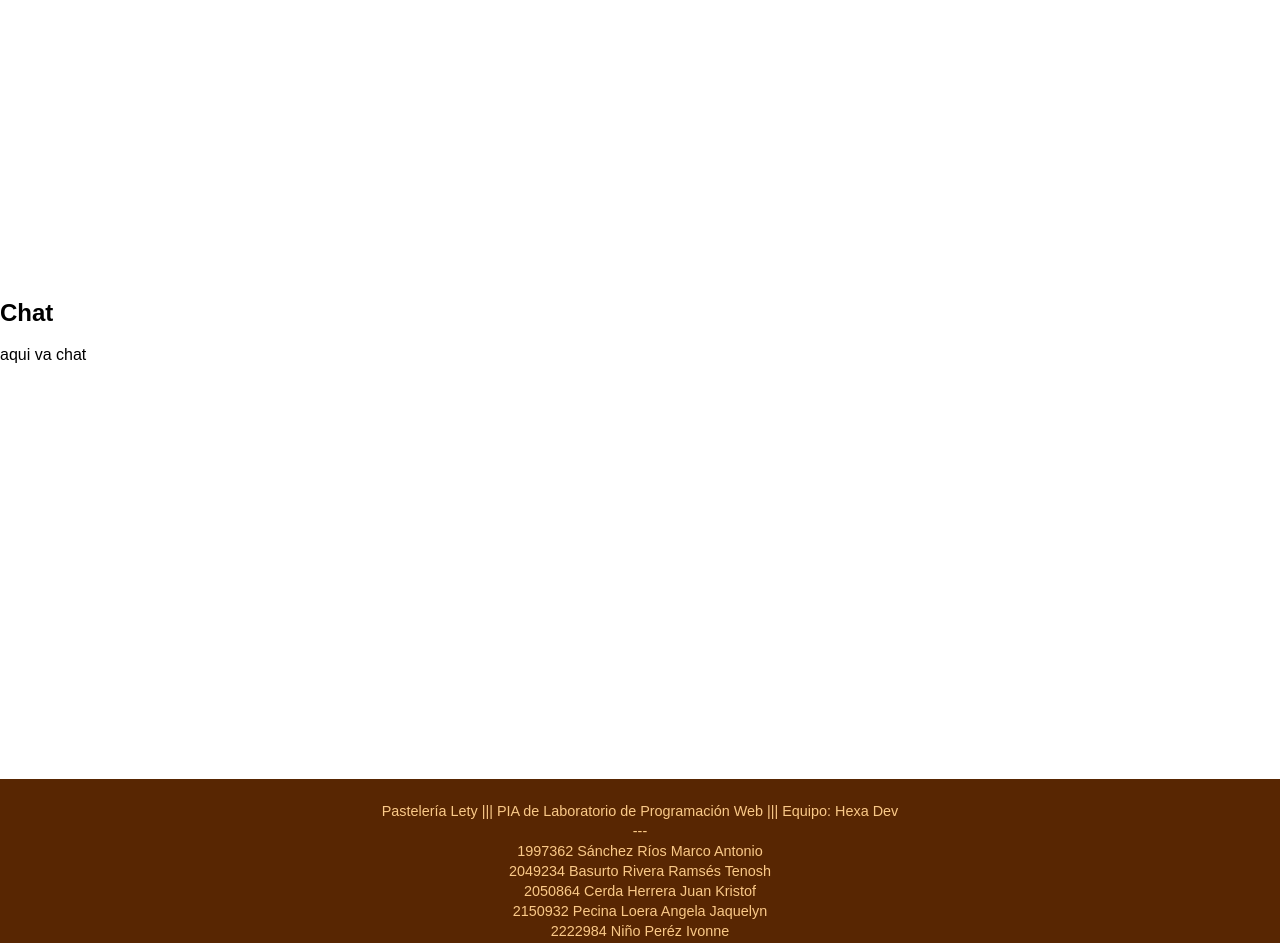
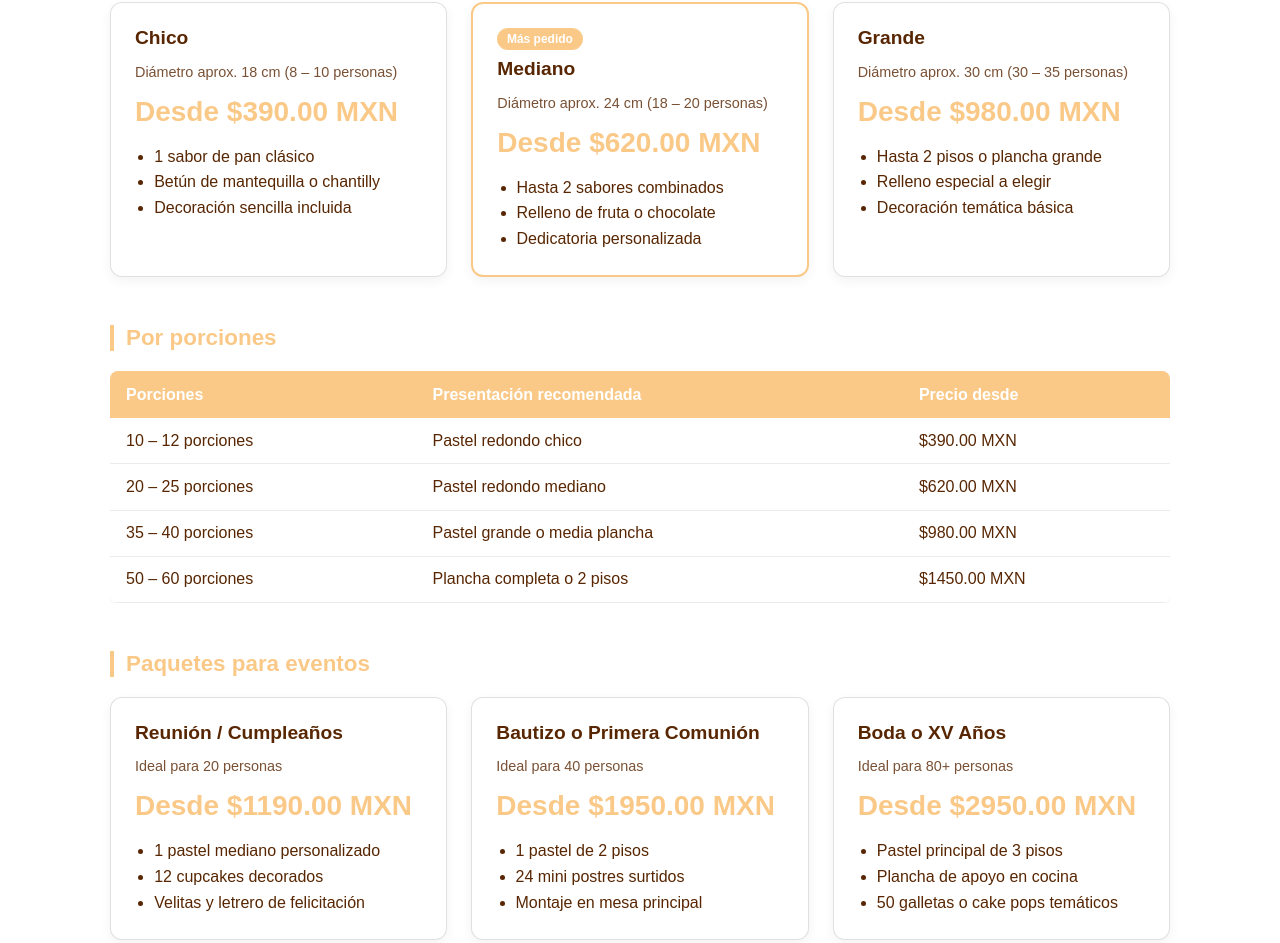
Before and after one commit to ramses-tbr/PIA-LBPWEB-PasteleriaLety, an Angular app: page / in a window 1280 px wide. Shown: the part 1775-2718 px from the top of the page. Built offline with nearby package versions, Linux system fonts and the light colour scheme.

Commit message:
Agrega seccion de precios

```diff
--- a/angular.json
+++ b/angular.json
@@ -2,7 +2,8 @@
   "$schema": "./node_modules/@angular/cli/lib/config/schema.json",
   "version": 1,
   "cli": {
-    "packageManager": "npm"
+    "packageManager": "npm",
+    "analytics": false
   },
   "newProjectRoot": "projects",
   "projects": {
--- a/src/app/pages/precios/precios.css
+++ b/src/app/pages/precios/precios.css
@@ -0,0 +1,112 @@
+.precios-seccion {
+  max-width: 1100px;
+  margin: 0 auto;
+  padding: 2.5rem 1.25rem;
+  color: var(--color-texto, #2e2e2e);
+}
+
+.precios-encabezado {
+  text-align: center;
+  margin-bottom: 2.5rem;
+}
+
+.precios-encabezado h2 {
+  font-size: 2rem;
+  color: var(--color-principal, #b5486e);
+  margin-bottom: 0.5rem;
+}
+
+.bloque-precios {
+  margin-bottom: 3rem;
+}
+
+.bloque-precios h3 {
+  font-size: 1.4rem;
+  color: var(--color-principal, #b5486e);
+  margin-bottom: 1.25rem;
+  border-left: 4px solid var(--color-principal, #b5486e);
+  padding-left: 0.75rem;
+}
+
+/* Tarjetas responsivas */
+.tarjetas-grid {
+  display: grid;
+  grid-template-columns: repeat(auto-fit, minmax(240px, 1fr));
+  gap: 1.5rem;
+}
+
+.tarjeta {
+  position: relative;
+  border: 1px solid rgba(0, 0, 0, 0.12);
+  border-radius: 12px;
+  padding: 1.5rem;
+  background-color: #ffffff;
+  color: var(--color-texto, #2e2e2e);
+  box-shadow: 0 4px 12px rgba(0, 0, 0, 0.05);
+}
+
+.tarjeta.destacada {
+  border: 2px solid var(--color-principal, #b5486e);
+}
+
+.etiqueta {
+  display: inline-block;
+  background-color: var(--color-principal, #b5486e);
+  color: #ffffff;
+  font-size: 0.75rem;
+  font-weight: 600;
+  padding: 0.25rem 0.6rem;
+  border-radius: 999px;
+  margin-bottom: 0.5rem;
+}
+
+.tarjeta h4 {
+  font-size: 1.2rem;
+  margin: 0 0 0.35rem;
+}
+
+.detalle {
+  font-size: 0.9rem;
+  opacity: 0.8;
+  margin-bottom: 1rem;
+}
+
+.precio {
+  font-size: 1.75rem;
+  font-weight: 700;
+  color: var(--color-principal, #b5486e);
+  margin: 0 0 1rem;
+}
+
+.tarjeta ul {
+  padding-left: 1.2rem;
+  margin: 0;
+  line-height: 1.6;
+}
+
+/* Tabla responsiva */
+.tabla-contenedor {
+  overflow-x: auto;
+}
+
+.tabla-precios {
+  width: 100%;
+  border-collapse: collapse;
+  background-color: #ffffff;
+  border-radius: 8px;
+  overflow: hidden;
+  box-shadow: 0 4px 12px rgba(0, 0, 0, 0.05);
+}
+
+.tabla-precios th {
+  background-color: var(--color-principal, #b5486e);
+  color: #ffffff;
+  text-align: left;
+  padding: 0.9rem 1rem;
+}
+
+.tabla-precios td {
+  padding: 0.85rem 1rem;
+  border-bottom: 1px solid rgba(0, 0, 0, 0.08);
+  color: var(--color-texto, #2e2e2e);
+}
--- a/src/app/pages/precios/precios.html
+++ b/src/app/pages/precios/precios.html
@@ -1,2 +1,124 @@
-<h2>Precios</h2>
-<p>aqui va precios</p>
+
+<section class="precios-seccion">
+  <header class="precios-encabezado">
+    <h2>Precios y Paquetes</h2>
+    <p>Elige el tamaño, las porciones o el paquete ideal para tu celebración.</p>
+  </header>
+
+  <!--Precios por tamaño-->
+  <div class="bloque-precios">
+    <h3>Por tamaño</h3>
+    <div class="tarjetas-grid">
+      <article class="tarjeta">
+        <h4>Chico</h4>
+        <p class="detalle">Diámetro aprox. 18 cm (8 – 10 personas)</p>
+        <p class="precio">Desde $390.00 MXN</p>
+        <ul>
+          <li>1 sabor de pan clásico</li>
+          <li>Betún de mantequilla o chantilly</li>
+          <li>Decoración sencilla incluida</li>
+        </ul>
+      </article>
+
+      <article class="tarjeta destacada">
+        <span class="etiqueta">Más pedido</span>
+        <h4>Mediano</h4>
+        <p class="detalle">Diámetro aprox. 24 cm (18 – 20 personas)</p>
+        <p class="precio">Desde $620.00 MXN</p>
+        <ul>
+          <li>Hasta 2 sabores combinados</li>
+          <li>Relleno de fruta o chocolate</li>
+          <li>Dedicatoria personalizada</li>
+        </ul>
+      </article>
+
+      <article class="tarjeta">
+        <h4>Grande</h4>
+        <p class="detalle">Diámetro aprox. 30 cm (30 – 35 personas)</p>
+        <p class="precio">Desde $980.00 MXN</p>
+        <ul>
+          <li>Hasta 2 pisos o plancha grande</li>
+          <li>Relleno especial a elegir</li>
+          <li>Decoración temática básica</li>
+        </ul>
+      </article>
+    </div>
+  </div>
+
+  <!--Precios por porciones-->
+  <div class="bloque-precios">
+    <h3>Por porciones</h3>
+    <div class="tabla-contenedor">
+      <table class="tabla-precios">
+        <thead>
+          <tr>
+            <th>Porciones</th>
+            <th>Presentación recomendada</th>
+            <th>Precio desde</th>
+          </tr>
+        </thead>
+        <tbody>
+          <tr>
+            <td>10 – 12 porciones</td>
+            <td>Pastel redondo chico</td>
+            <td>$390.00 MXN</td>
+          </tr>
+          <tr>
+            <td>20 – 25 porciones</td>
+            <td>Pastel redondo mediano</td>
+            <td>$620.00 MXN</td>
+          </tr>
+          <tr>
+            <td>35 – 40 porciones</td>
+            <td>Pastel grande o media plancha</td>
+            <td>$980.00 MXN</td>
+          </tr>
+          <tr>
+            <td>50 – 60 porciones</td>
+            <td>Plancha completa o 2 pisos</td>
+            <td>$1450.00 MXN</td>
+          </tr>
+        </tbody>
+      </table>
+    </div>
+  </div>
+
+  <!--Paquetes para eventos-->
+  <div class="bloque-precios">
+    <h3>Paquetes para eventos</h3>
+    <div class="tarjetas-grid">
+      <article class="tarjeta">
+        <h4>Reunión / Cumpleaños</h4>
+        <p class="detalle">Ideal para 20 personas</p>
+        <p class="precio">Desde $1190.00 MXN</p>
+        <ul>
+          <li>1 pastel mediano personalizado</li>
+          <li>12 cupcakes decorados</li>
+          <li>Velitas y letrero de felicitación</li>
+        </ul>
+      </article>
+
+      <article class="tarjeta">
+        <h4>Bautizo o Primera Comunión</h4>
+        <p class="detalle">Ideal para 40 personas</p>
+        <p class="precio">Desde $1950.00 MXN</p>
+        <ul>
+          <li>1 pastel de 2 pisos</li>
+          <li>24 mini postres surtidos</li>
+          <li>Montaje en mesa principal</li>
+        </ul>
+      </article>
+
+      <article class="tarjeta">
+        <h4>Boda o XV Años</h4>
+        <p class="detalle">Ideal para 80+ personas</p>
+        <p class="precio">Desde $2950.00 MXN</p>
+        <ul>
+          <li>Pastel principal de 3 pisos</li>
+          <li>Plancha de apoyo en cocina</li>
+          <li>50 galletas o cake pops temáticos</li>
+        </ul>
+      </article>
+    </div>
+  </div>
+</section>
```
